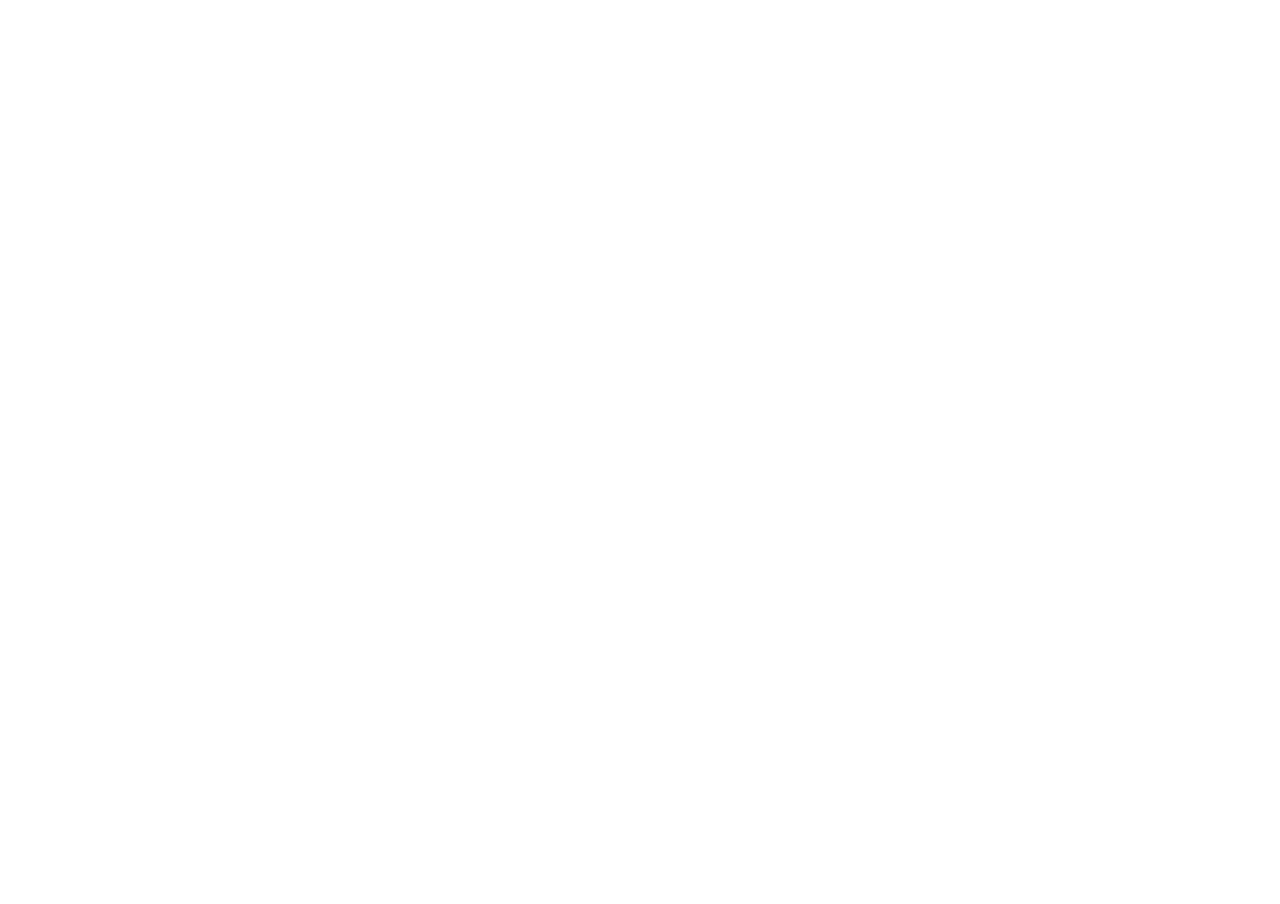
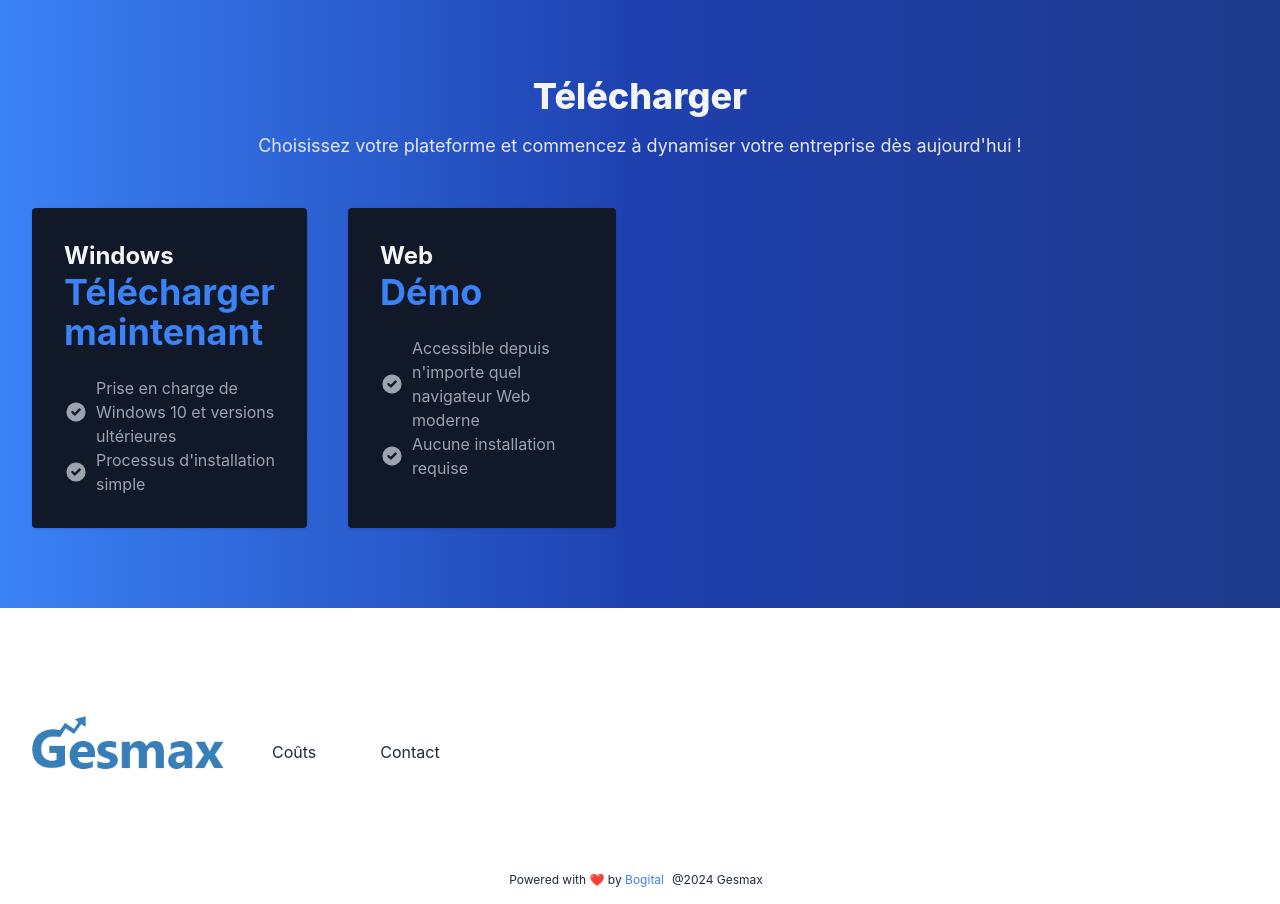
Before and after one commit to kamicodaxe/gesmax.web, a Next.js app: page /download in a window 1280 px wide. Before the commit this address had no page. Shown: the part 580-1484 px from the top of the page. Before the commit the page ends 800 px from the top, so only its background shows below. Built offline with nearby package versions, Linux system fonts and the light colour scheme; no server answers.

Commit message:
Add download page

```diff
--- a/components/navigation.tsx
+++ b/components/navigation.tsx
@@ -39,6 +39,11 @@ export const Navigation: React.FC<Props> = ({ active, locale }) => {
 								<span className="">{strings.pricing}</span>
 							</Link>
 						</li>
+						<li className={activeLink('download')}>
+							<Link href='/download' className="flex items-center -mb-1">
+								<span className="flex">{strings.download}</span>
+							</Link>
+						</li>
 						<li className={activeLink('contact')}>
 							<Link href='/contact' className="flex items-center -mb-1">
 								<span className="">{strings.contact}</span>
@@ -57,6 +62,11 @@ export const Navigation: React.FC<Props> = ({ active, locale }) => {
 							<li className={activeLink('pricing')}>
 								<Link href='/pricing' className="flex">
 									<span className="flex">{strings.pricing}</span>
+								</Link>
+							</li>
+							<li className={activeLink('download')}>
+								<Link href='/download' className="flex">
+									<span className="flex">{strings.download}</span>
 								</Link>
 							</li>
 							<li className={activeLink('contact')}>
@@ -79,13 +89,15 @@ const useStrings = (locale: string) => {
 			backToHomepage: "Back to Gesmax by Bogital homepage",
 			logoAlt: "Gesmax by Bogital Logo",
 			pricing: "Pricing",
-			contact: "Contact"
+			contact: "Contact",
+			download: 'Download',
 		},
 		fr: {
 			backToHomepage: "Retour à la page d'accueil de Gesmax by Bogital",
 			logoAlt: "Logo de Gesmax by Bogital",
 			pricing: "Coûts",
-			contact: "Contact"
+			contact: "Contact",
+			download: 'Télécharger',
 		}
 	}[isFrench ? 'fr' : 'en'];
 }
--- /dev/null
+++ b/components/ui/download/download-component.tsx
@@ -0,0 +1,109 @@
+import type { NextPage } from 'next'
+import Link from 'next/link'
+import { TitleSubTitle } from '../title-subtitle';
+
+const SVGTickGray = () => (
+	<svg xmlns="http://www.w3.org/2000/svg" viewBox="0 0 20 20" fill="currentColor" className="flex-shrink-0 w-6 h-6">
+		<path fillRule="evenodd" d="M10 18a8 8 0 100-16 8 8 0 000 16zm3.707-9.293a1 1 0 00-1.414-1.414L9 10.586 7.707 9.293a1 1 0 00-1.414 1.414l2 2a1 1 0 001.414 0l4-4z" clipRule="evenodd"></path>
+	</svg>
+)
+
+interface Props {
+	locale?: string;
+}
+
+const DownloadComponent: NextPage<Props> = ({ locale }) => {
+	const s = strings[(locale || '').toLowerCase().includes('fr') ? 'fr' : 'en'];
+
+	return (
+		<section className="py-20 bg-gradient-to-r from-primary via-blue-800 to-blue-900 text-gray-100">
+			<div className="container max-w-7xl px-4 mx-auto">
+				<TitleSubTitle title={s.download} subtitle={s.downloadText} />
+				<div className="mt-12 grid grid-cols-1 md:grid-cols-2 lg:grid-cols-4 gap-4">
+					{s.downloadLinks.map((link, index) => (
+						<div className="flex w-full mb-8 sm:px-4 md:w-full lg:mb-0" key={index}>
+							<div className="flex flex-col p-6 space-y-6 rounded shadow sm:p-8 bg-gray-900">
+								<div className="space-y-2">
+									<h4 className="text-2xl font-bold">{link.title}</h4>
+									<Link href={link.url}>
+										<a className="text-4xl font-bold text-primary">{link?.actionButton || s.downloadButton}</a>
+									</Link>
+								</div>
+								<ul className="flex-1 mb-6 text-gray-400">
+									{link.features.map((feature, index) => (
+										<li className="flex items-center space-x-2" key={index}>
+											<SVGTickGray />
+											<span>{feature}</span>
+										</li>
+									))}
+								</ul>
+							</div>
+						</div>
+					))}
+				</div>
+			</div>
+		</section>
+	)
+}
+
+const strings = {
+	'en': {
+		'downloadText': 'Choose your platform and start boosting your business today!',
+		'downloadButton': 'Download Now',
+		'download': 'Download',
+		'downloadLinks': [
+			{
+				'title': 'Windows',
+				'url': '/download/windows',
+				'features': ['Supports Windows 10 and above', 'Easy installation process']
+			},
+			// {
+			// 	'title': 'MacOS',
+			// 	'url': '/download/macos',
+			// 	'features': ['Compatible with MacOS Catalina and later', 'Sleek and intuitive interface']
+			// },
+			// {
+			// 	'title': 'Linux',
+			// 	'url': '/download/linux',
+			// 	'features': ['Supports various Linux distributions', 'Lightweight and efficient']
+			// },
+			{
+				'title': 'Web',
+				'url': 'https://gesmaxapp.vercel.app/',
+				'actionButton': 'Demo',
+				'features': ['Accessible from any modern web browser', 'No installation required']
+			}
+		]
+	},
+	'fr': {
+		'downloadText': 'Choisissez votre plateforme et commencez à dynamiser votre entreprise dès aujourd\'hui !',
+		'downloadButton': 'Télécharger maintenant',
+		'download': 'Télécharger',
+		'downloadLinks': [
+			{
+				'title': 'Windows',
+				'url': '/download/Gesmax.exe',
+				'features': ['Prise en charge de Windows 10 et versions ultérieures', 'Processus d\'installation simple']
+			},
+			// {
+			// 	'title': 'MacOS',
+			// 	'url': '/download/macos',
+			// 	'features': ['Compatible avec MacOS Catalina et versions ultérieures', 'Interface élégante et intuitive']
+			// },
+			// {
+			// 	'title': 'Linux',
+			// 	'url': '/download/linux',
+			// 	'features': ['Prise en charge de diverses distributions Linux', 'Léger et efficace']
+			// },
+			{
+				'title': 'Web',
+				'url': 'https://gesmaxapp.vercel.app/',
+				'actionButton': 'Démo',
+				'features': ['Accessible depuis n\'importe quel navigateur Web moderne', 'Aucune installation requise']
+			}
+		]
+	},
+};
+
+
+export default DownloadComponent
--- /dev/null
+++ b/pages/download.tsx
@@ -0,0 +1,57 @@
+import type { GetStaticProps, NextPage } from 'next'
+import { useRouter } from 'next/router'
+import { useMemo } from 'react'
+import Header from '../components/Header'
+import Layout from '../components/Layout'
+import DownloadComponent from '../components/ui/download/download-component'
+
+interface Props {
+	data: any[]
+}
+
+const Download: NextPage<Props> = ({ data }) => {
+	const { locale } = useRouter()
+	const isFr = useMemo(() => (locale || '').toLowerCase().includes('fr'), [locale])
+	const strings = useStrings(isFr);
+
+	return (
+		<Layout locale={locale as string} title={strings.title} desc={strings.desc}>
+			<Header locale={locale as string} title={strings.headerTitle} subtitle={strings.headerSubtitle} active='download' image={{ src: "/images/download.png", alt: "" }} />
+			<DownloadComponent locale={locale} />
+		</Layout>
+	)
+}
+
+const useStrings = (isFr: boolean) => {
+	return useMemo(() => {
+		const strings = {
+			'en': {
+				'title': 'Download Gesmax By Bogital',
+				'desc': 'Download Gesmax By Bogital',
+				'headerTitle': 'Download',
+				'demo': 'Demo',
+				'headerSubtitle': 'Your gateway to powerful business management'
+			},
+			'fr': {
+				'title': 'Télécharger Gesmax By Bogital',
+				'desc': 'Télécharger Gesmax By Bogital',
+				'headerTitle': 'Télécharger',
+				'demo': 'Demo',
+				'headerSubtitle': 'Votre passerelle vers une gestion d\'entreprise efficace'
+			}
+		};
+
+		return isFr ? strings['fr'] : strings['en'];
+	}, [isFr]);
+}
+
+
+
+export const getStaticProps: GetStaticProps = async (context) => {
+	const data: any[] = []
+	return {
+		props: { data }
+	};
+}
+
+export default Download
```
Also changed, not shown: public/images/download.png (added), 1 other file (tests, documents, lock files or other folders).
